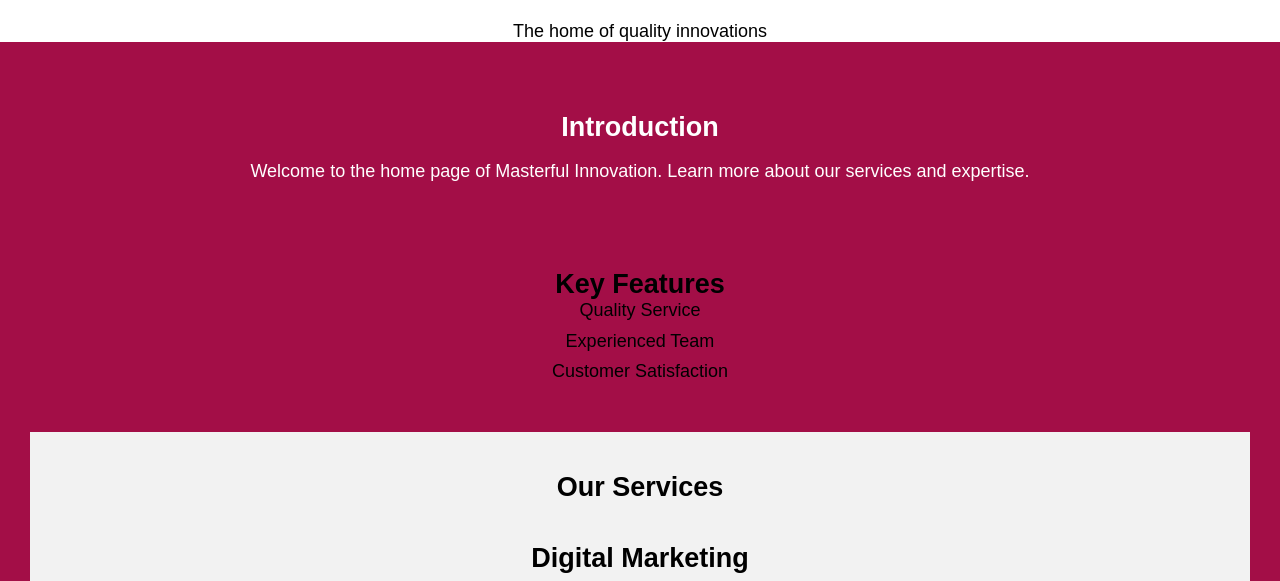
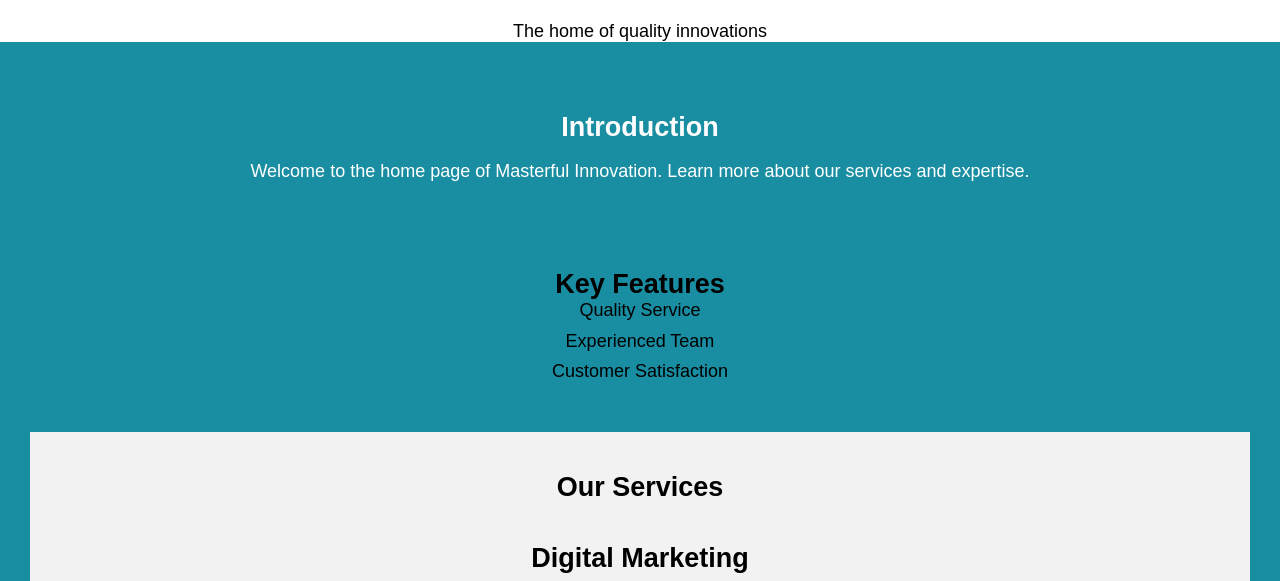
Before and after one commit to leonah01/Company, a plain HTML site: page index.html in a window 1280 px wide. Shown: the part 163-744 px from the top of the page. Drawn offline with Linux system fonts and the light colour scheme.

Commit message:
NOW
Signed-off-by: leonah01 <don22010@byui.edu>

```diff
--- a/styles/base.css
+++ b/styles/base.css
@@ -75,7 +75,7 @@ body {
 
 main {
   padding: 10px; /* Add padding to the main content for small screens */
-  background-color: rgb(163, 14, 71)
+  background-color: rgb(25, 141, 161)
 }
 
 
```
Also changed, not shown: about.html (+1 -2 lines).
